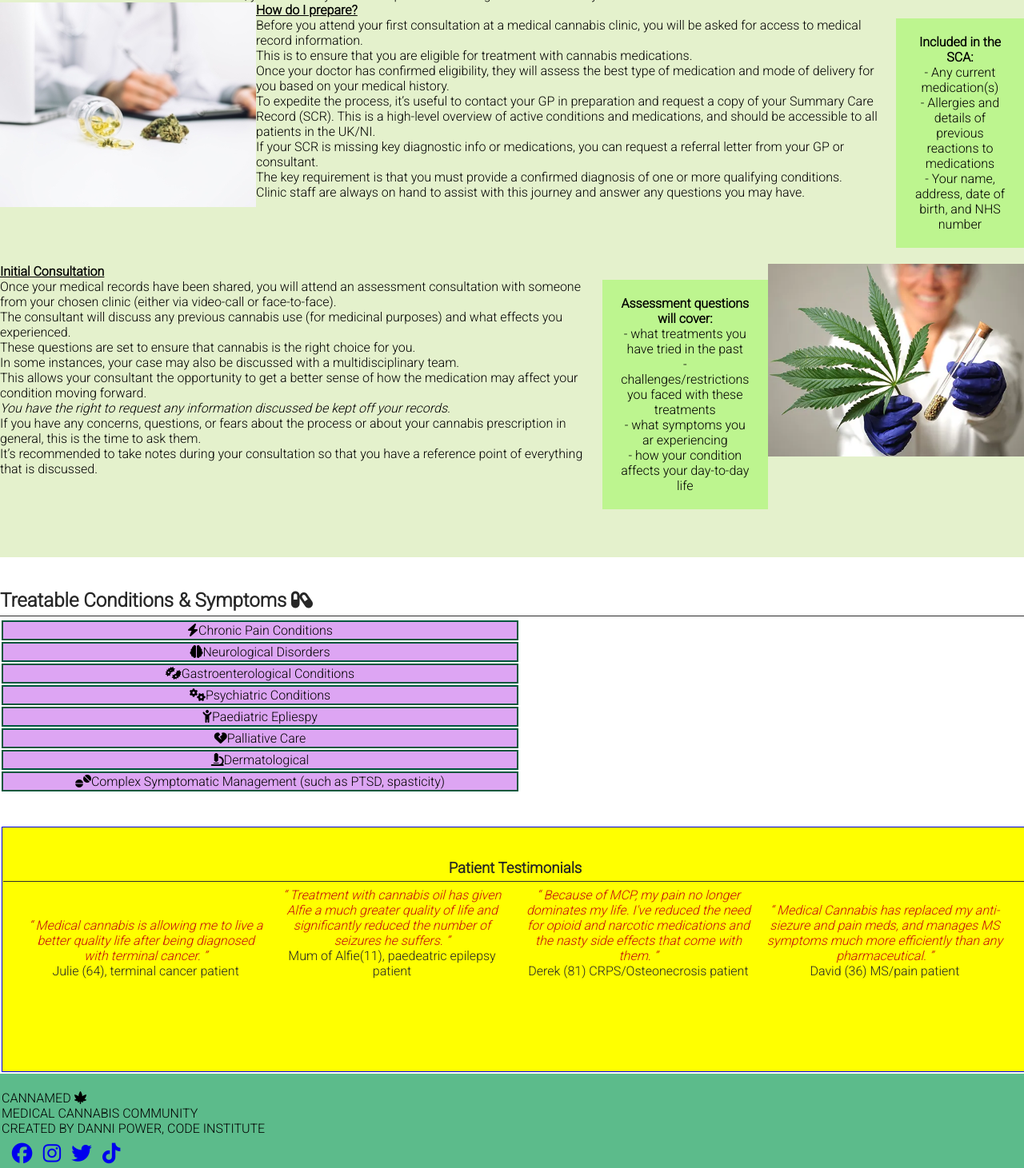
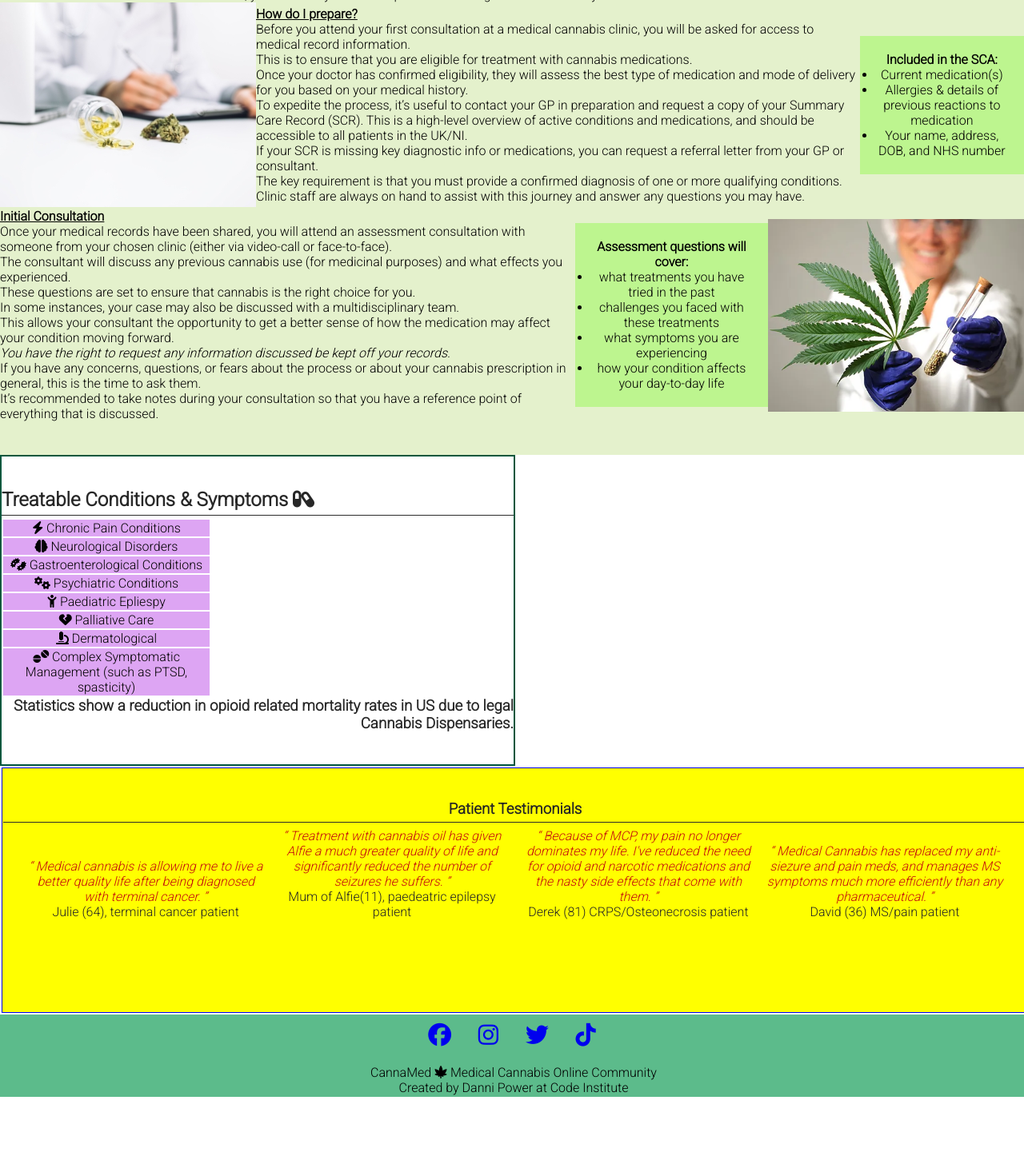
Before and after one commit to Dmp-86/CannaMed, a plain HTML site: page index.html in a window 1280 px wide. Shown: the part 1650-3111 px from the top of the page at 80% size. After the commit the page ends 3022 px from the top, so only its background shows below. Drawn offline with nearby package versions, Linux system fonts and the light colour scheme.

Commit message:
Change styling issues, apply padding to footer anchor elements and patient journey section

```diff
--- a/assets/css/style.css
+++ b/assets/css/style.css
@@ -68,29 +68,36 @@ footer {
     /* height: 100px; */
     width: 100%;
     background-color: #5cbb8b;
-    text-align: left;
+    /* text-align: left; */
     padding: 2px;
-    text-transform: uppercase;
+    /* text-transform: uppercase; */
     /* position: fixed; */
     /* left: 0; */
     bottom: 0;
     /* overflow: hidden; */
+    text-align: center;
 }
 
 .footer-text{
-    padding:0;
+    padding:4px;
     font-family: Oswald, sans-serif;
     letter-spacing: 4px;
     color: black;
-    font-size: 160%;
-    margin: 1%;
-    text-align: right;
+    font-size: 180%;
+    margin: 2%;
+    border: 14px;
+
+    /* test */
 }
 
 footer p{
     color: black;
 }
 
+footer a{
+    padding: 10px;
+    border: 5px;
+}
 /* #footer li{
     /* display: flex;
     flex-direction: row;
@@ -196,7 +203,7 @@ animation-fill-mode:forwards;
 
 .start{
     display: flex;
-    /* align-items: center; */
+    align-items: center;
     flex-direction: row;
     color: black;
     font-weight: 400;
@@ -208,13 +215,18 @@ blockquote{
     /* padding: 2px; */
     background-color: #bdf58f;
     text-align: center;
-    width: 20%;
-    height: 60%;
+    /* width: 20%;
+    height: 60%; */
     display: block;
     margin: 0 auto;
     margin-top:20px;
     margin-bottom: 20px;
     padding: 20px;
+}
+
+article{
+    display: block;
+    text-align: right;
 }
     /* blockquote p {
         margin: 0;
@@ -339,10 +351,14 @@ hr {
     margin: 5px 0;
 }
 
+#conditions{
+    border: 2px solid rgb(1, 87, 61);
+    width: 50vw;
+}
+
 #conditions li{
-    width: 50%;
+    width: 40%;
     text-align: center;
-    border: 2px solid rgb(1, 87, 61);
     background-color: rgb(221, 165, 243);
     color: #020202;
     margin: 2px;
@@ -386,3 +402,20 @@ hr {
         margin: 0 auto;
     }
 } */
+
+/* spans */
+
+.left{
+    left: 0;
+    width: 50%;
+    position: relative;
+    display: inline;
+}
+
+.right{
+
+    right: 0;
+    width: 50%;
+    position: relative;
+    display: inline;
+}
--- a/index.html
+++ b/index.html
@@ -77,7 +77,7 @@
             </b></q>
             <br>
             That means that patients will need to pursue other forms of treatment before being able to try prescribed medical cannabis.
-            <br>  Once this is documented in medical records, you can take your first step towards finding a clinic that suits your needs.
+            <br>  Once this is documented in medical records, you can take your first step towards finding a clinic that suits your needs.<br>
         </p>
         <img src="./assets/images/thc-cbd.jpg">
     </div>
@@ -112,9 +112,12 @@
             Clinic staff are always on hand to assist with this journey and answer any questions you may have. <br>
             <blockquote>
                 <b>Included in the SCA:</b><br>
-                    - Any current medication(s)<br>
-                    - Allergies and details of previous reactions to medications<br>
-                    - Your name, address, date of birth, and NHS number</blockquote>
+                <ul>
+                    <li>Current medication(s)</li>
+                    <li>Allergies & details of previous reactions to medication</li>
+                    <li>Your name, address, DOB, and NHS number</li>
+                </ul>
+            </blockquote>
         </p>
     </div>
 
@@ -136,38 +139,53 @@
             <em>You have the right to request any information discussed be kept off your records.</em><br>
             If you have any concerns, questions, or fears about the process or about your cannabis prescription in general, this is the time to ask them.<br>
             It’s recommended to take notes during your consultation so that you have a reference point of everything that is discussed.
-            <blockquote><b>Assessment questions will cover:</b>
-            <br>
-            - what treatments you have tried in the past
-            <br>
-            - challenges/restrictions you faced with these treatments
-            <br>
-            - what symptoms you ar experiencing
-            <br>
-            - how your condition affects your day-to-day life </blockquote>
+            <blockquote>
+                <b>Assessment questions will cover:</b>
+            <ul>
+            <li>
+                what treatments you have tried in the past
+            </li>
+            <li>
+                challenges you faced with these treatments
+            </li>
+            <li>
+                what symptoms you are experiencing
+            </li>
+            <li>
+                how your condition affects your day-to-day life
+            </li>
+        </ul>
+    </blockquote>
             <img src="./assets/images/doctor-medical-marijuana.png")>
         </p>
         </div>
         </section>
     <section id="conditions">
-            <div id="treatable-conditions">
+            <span class="left">
                 <h2>Treatable Conditions & Symptoms <i class="fa-solid fa-capsules"></i></h2>
                 <hr>
                 <ul>
                 <li>
-                    <i class="fa-solid fa-bolt"></i>Chronic Pain Conditions
+                    <i class="fa-solid fa-bolt"></i> Chronic Pain Conditions
                 </li>
-                <li><i class="fa-solid fa-brain"></i>Neurological Disorders</li>
-                <li><i class="fa-solid fa-bacteria"></i>Gastroenterological Conditions</li>
-                <li><i class="fa-solid fa-gears"></i>Psychiatric Conditions</li>
-                <li><i class="fa-solid fa-child-reaching"></i>Paediatric Epliespy</li>
-                <li><i class="fa-solid fa-heart-crack"></i>Palliative Care</li>
-                <li><i class="fa-solid fa-microscope"></i>Dermatological</li>
+                <li><i class="fa-solid fa-brain"></i> Neurological Disorders</li>
+                <li><i class="fa-solid fa-bacteria"></i> Gastroenterological Conditions</li>
+                <li><i class="fa-solid fa-gears"></i> Psychiatric Conditions</li>
+                <li><i class="fa-solid fa-child-reaching"></i> Paediatric Epliespy</li>
+                <li><i class="fa-solid fa-heart-crack"></i> Palliative Care</li>
+                <li><i class="fa-solid fa-microscope"></i> Dermatological</li>
                 <li>
-                    <i class="fa-solid fa-tablets"></i>Complex Symptomatic Management (such as PTSD, spasticity)
+                    <i class="fa-solid fa-tablets"></i> Complex Symptomatic Management (such as PTSD, spasticity)
                 </li>
             </ul>
-            </div>
+        </span>
+            <span class="right">
+                <article class="stats">
+                <h3>
+                    Statistics show a reduction in opioid related mortality rates in US due to legal Cannabis Dispensaries.
+                </h3>
+            </article>
+        </span>
         </section>
 
     <section id="testimonials">
@@ -215,14 +233,6 @@
 
         </section>
     <footer>
-            <p><br>
-                CannaMed <i class="fa-solid fa-cannabis"></i><br>
-                Medical Cannabis community<br>
-            </p>
-            <p>
-                Created by Danni Power, Code Institute
-            </p>
-        <!-- <div > -->
         <span class="footer-text">
             <a href="https://www.facebook.com/" target="_blank" rel="noopener" aria-label="Visit our Facebook page (opens in a new tab)">
                 <i class="fa-brands fa-facebook"></i></a>
@@ -236,6 +246,13 @@
            <a href="https://www.tiktok.com/en/" target="_blank" rel="noopener" aria-label="Visit our TikTok page (opens in a new tab)">
             <i class="fa-brands fa-tiktok"></i></a>
         </span>
+            <p><br>
+                CannaMed <i class="fa-solid fa-cannabis"></i>
+                Medical Cannabis Online Community<br>
+                Created by Danni Power at Code Institute
+            </p>
+        <!-- <div > -->
+
         <!-- </div> -->
 
     </footer>
```
Lines whose indentation alone changed are shown as unchanged.
